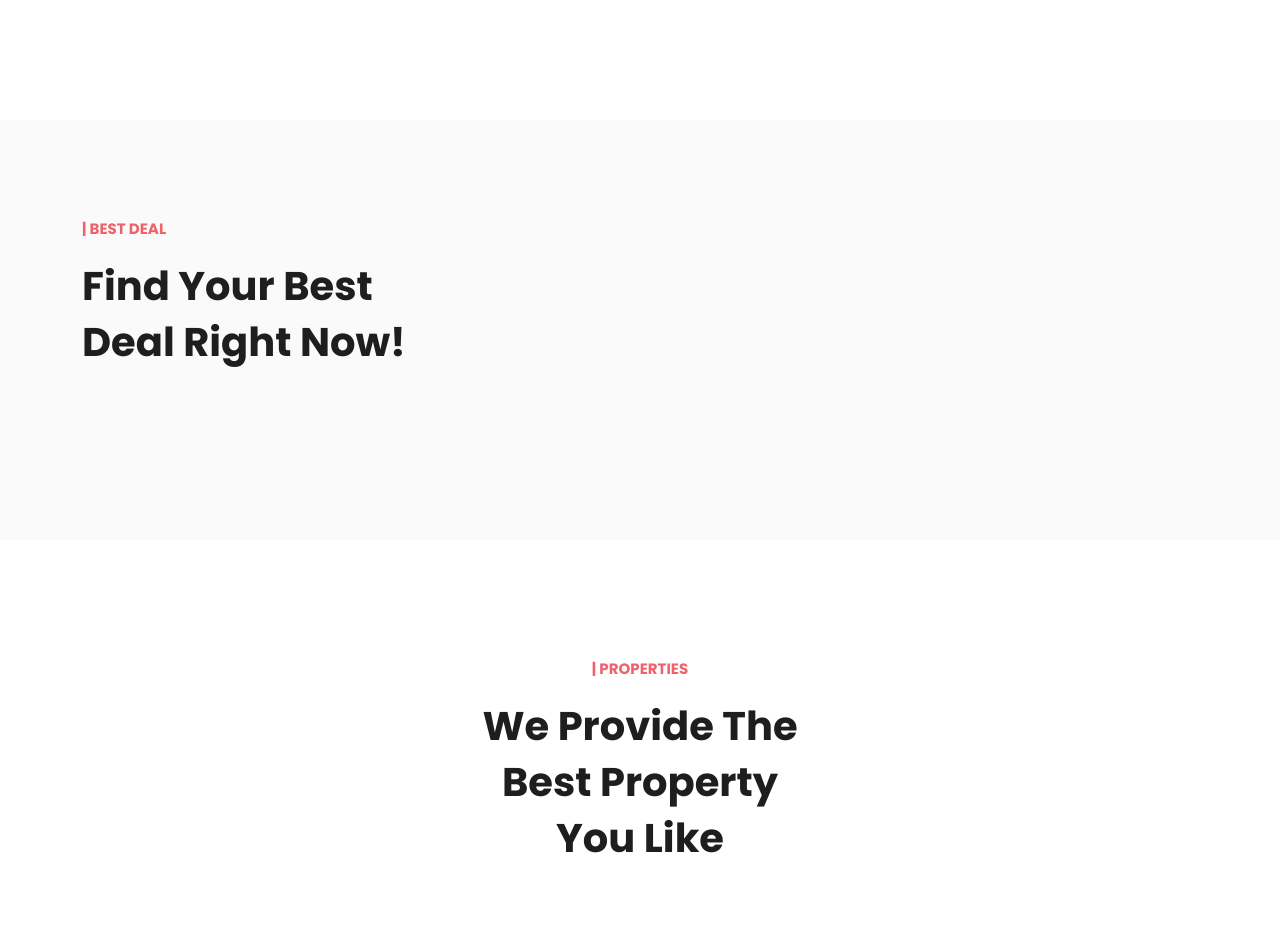
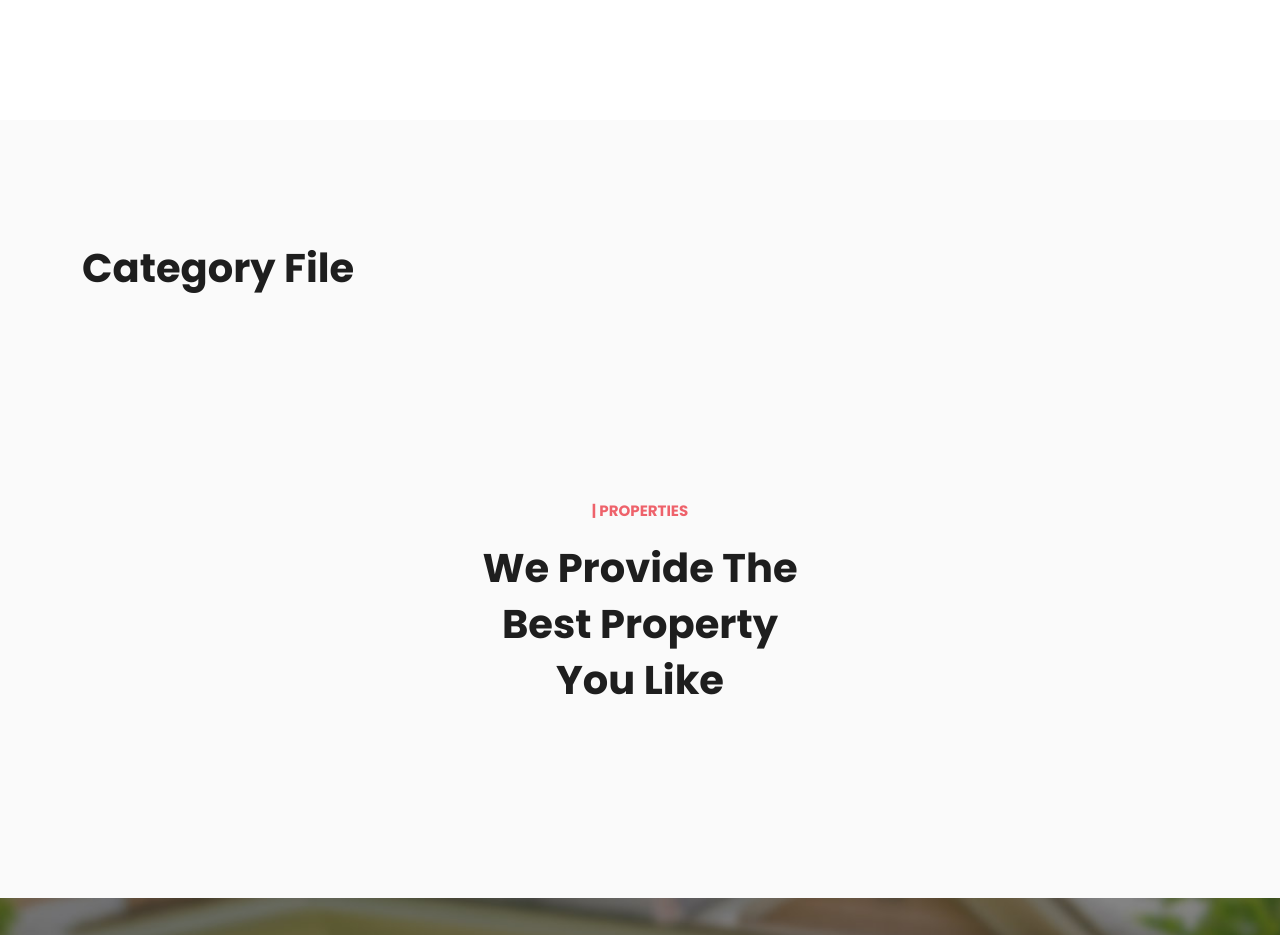
Before and after one commit to ParsaAbasnezhad/villa-management-django, a Django app: page /contact/ in a window 1280 px wide. Shown: the part 2933-3868 px from the top of the page. Run offline with Django 5.2, Linux system fonts and the light colour scheme; some libraries are stand-ins or nearby versions.

Commit message:
Finalize Django backend logic and context data for the home page

```diff
--- a/home/templates/home/index.html
+++ b/home/templates/home/index.html
@@ -180,66 +180,27 @@
 
     <div class="section best-deal">
     <div class="container">
-            <div class="row">
+        <div class="row mb-3">
             <div class="col-lg-4">
                 <div class="section-heading">
-                        <h6>| Best Deal</h6>
-                        <h2>Find Your Best Deal Right Now!</h2>
+                    <h2>Category file</h2>
                 </div>
             </div>
             <div class="col-lg-12">
                 <div class="tabs-content">
-                        <div class="row">
-                            <div class="nav-wrapper ">
+                    <div class="row mt-3">
+                        {% for item in category %}
+                            <div class="nav-wrapper mt-5">
                                 <ul class="nav nav-tabs" role="tablist">
-                                    {% for item in categories %}
                                     <li>
-                                            <a class="btn"
+                                        <a class="btn btn-dark text-primary"
                                            href="{% url 'properties:products' item.id %}"
                                            data-filter="*">{{ item.title }}</a>
+                                        <p>{{ item.about }}</p>
                                     </li>
-                                    {% endfor %}
                                 </ul>
                             </div>
-                            <div class="tab-content" id="myTabContent">
-                                <div class="tab-pane fade show active" id="appartment" role="tabpanel"
-                                     aria-labelledby="appartment-tab">
-                                    <div class="row">
-{#                                        {% for data in item_full %}#}
-{#                                            <div class="col-lg-3">#}
-{#                                                <div class="info-table">#}
-{#                                                    <ul>#}
-{#                                                        <li>Total Flat Space <span>{{ data.sing.total }}</span></li>#}
-{#                                                        <li>Floor number <span>{{ data.floor }}</span></li>#}
-{#                                                        <li>Number of rooms <span>{{ data.bathroom }}</span></li>#}
-{#                                                        {% if data.parking > 0 %}#}
-{#                                                            <li>Parking Available <span>Yes</span></li>#}
-{#                                                        {% else %}#}
-{#                                                            <li>Parking Available <span>No</span></li>#}
-{#                                                        {% endif %}#}
-{#                                                        <li>Payment Process <span>{{ data.sing.payment }}</span></li>#}
-{#                                                    </ul>#}
-{#                                                </div>#}
-{#                                            </div>#}
-{#                                        {% endfor %}#}
-                                        {% for category in categories %}
-                                            <div class="col-lg-6">
-                                                <img src="{{ category.img.url }}" alt="">
-                                            </div>
-                                            <div class="col-lg-3">
-                                                <h4>Extra Info About {{ category.title }}</h4>
-                                                <p>{{ category.about }}</p>
-                                                <div class="icon-button">
-                                                    <a href="{% url 'properties:property_list' %}"><i
-                                                            class="fa fa-calendar"></i>
-                                                        Schedule a visit</a>
-                                                </div>
-                                            </div>
                         {% endfor %}
-                                    </div>
-                                </div>
-                            </div>
-                        </div>
                     </div>
                 </div>
             </div>
--- a/home/urls.py
+++ b/home/urls.py
@@ -7,5 +7,5 @@
     path('home/', views.PropertiesView.as_view(), name='home'),
     path('contact/', views.contact, name='contact'),
     path('detail/<slug:slug>/', views.PropertyDetailViews.as_view(), name='detail'),
-    path('category/', views.category, name='category'),
+
 ]
--- a/home/views.py
+++ b/home/views.py
@@ -11,7 +11,7 @@
 
     def get_context_data(self, **kwargs):
         context = super().get_context_data(**kwargs)
-        context['item_full'] = Properties.objects.all()
+        context['category'] = Category.objects.all()
         return context
 
 
@@ -32,8 +32,3 @@
     context_object_name = 'details'
     template_name = 'home/detail.html'
     slug_url_kwarg = 'slug'
-
-
-def category(request):
-    categories = Category.objects.filter(active=True)
-    return render(request, 'home/index.html', {'categories': categories})
```
Also changed, not shown: db.sqlite3. Lines whose indentation alone changed are shown as unchanged.
